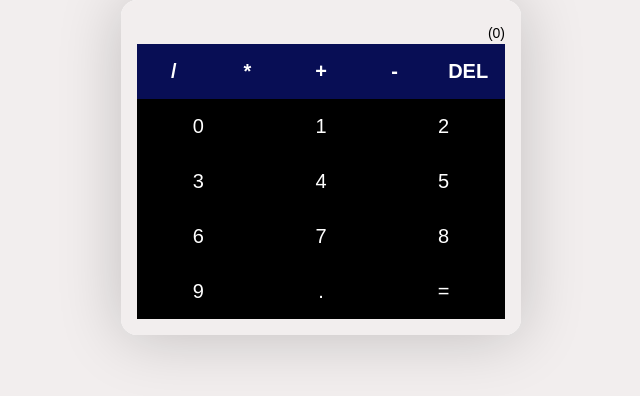
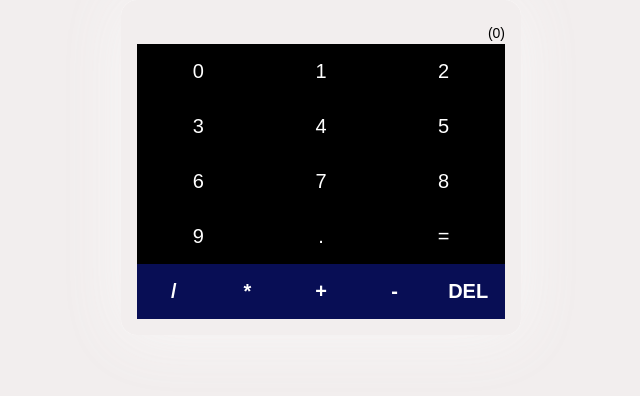
Before and after one commit to moravalos/calculadorareact, a React (Create React App) app: page / in a window 1280 px wide. Shown: the top 396 px of the page, without its empty margins (319-959 px from the left). Built offline with nearby package versions, Linux system fonts and the light colour scheme.

Commit message:
style:change position code

```diff
--- a/src/App.js
+++ b/src/App.js
@@ -15,6 +15,11 @@ const createDigits = () => {
       <div className="calculadora">
         <div className="display">
           <span>(0)</span>
+          <div className="digitos">
+            {createDigits()}
+            <button>.</button>
+            <button>=</button>
+          </div>
           <div className="operadores">
             <button>/</button>
             <button>*</button>
@@ -23,11 +28,6 @@ const createDigits = () => {
 
             <button>DEL</button>
           </div>
-          <div className="digitos">
-            {createDigits()}
-            <button>.</button>
-            <button>=</button>
-          </div>
         </div>
       </div>
     </div>
--- a/src/index.css
+++ b/src/index.css
@@ -29,7 +29,7 @@ body{
   background-color: #FFF;
   border-radius: 16px;
   overflow: hidden;
-  box-shadow: 0px 2px 64px rgba(0,0,0,0.2);
+  box-shadow: 0px 2px 64px rgba(249, 247, 247, 0.922);
 }
 
 .display{
@@ -77,7 +77,7 @@ button:hover{
 }
 
 .digitos button{
-  flex: 2 2 33.333%;
+  flex: 1 1 33.333%;
   max-width: 33.333%;
   background-color: var(--dark);
   border-color: var(--secondary);
```
